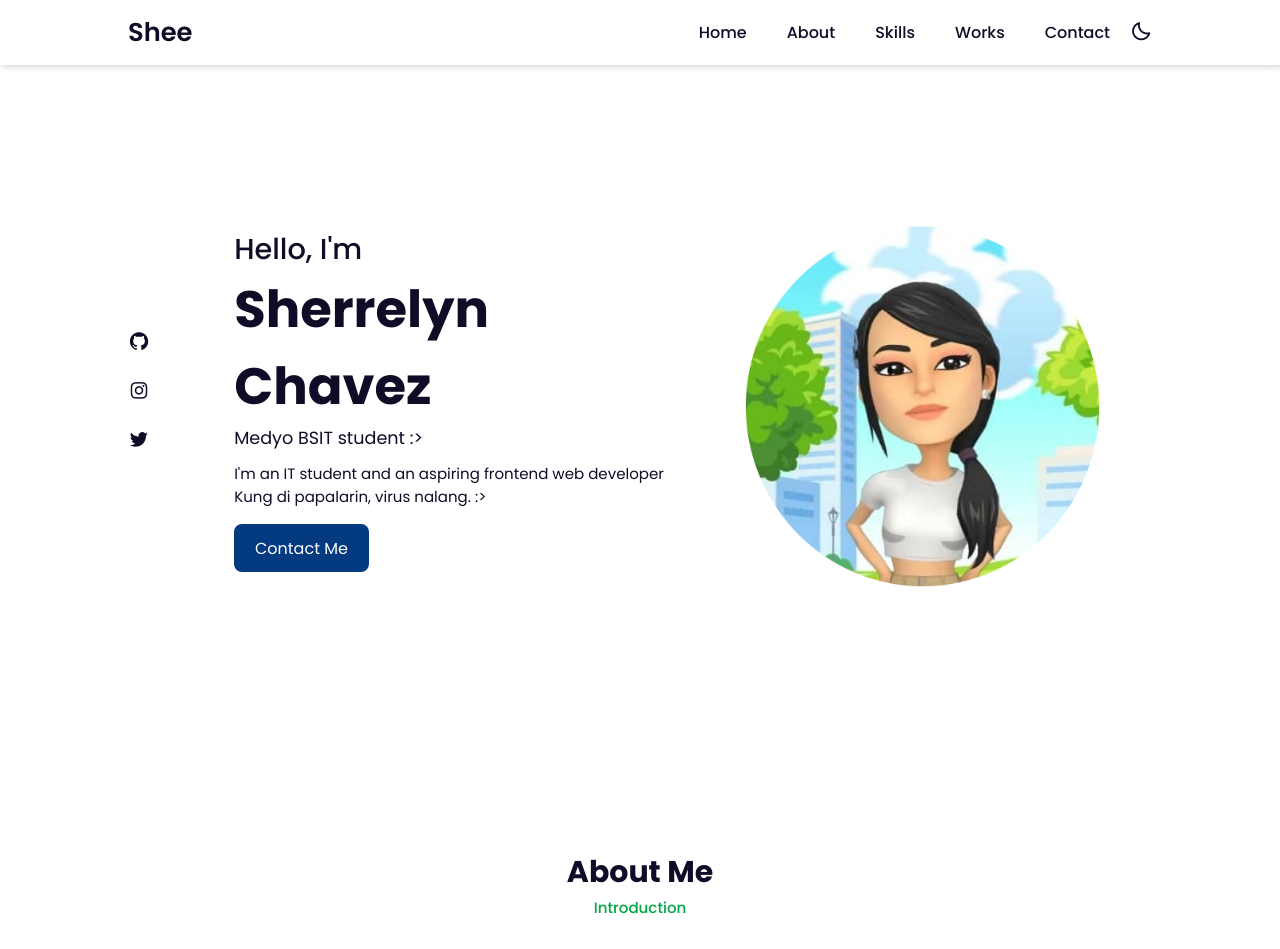
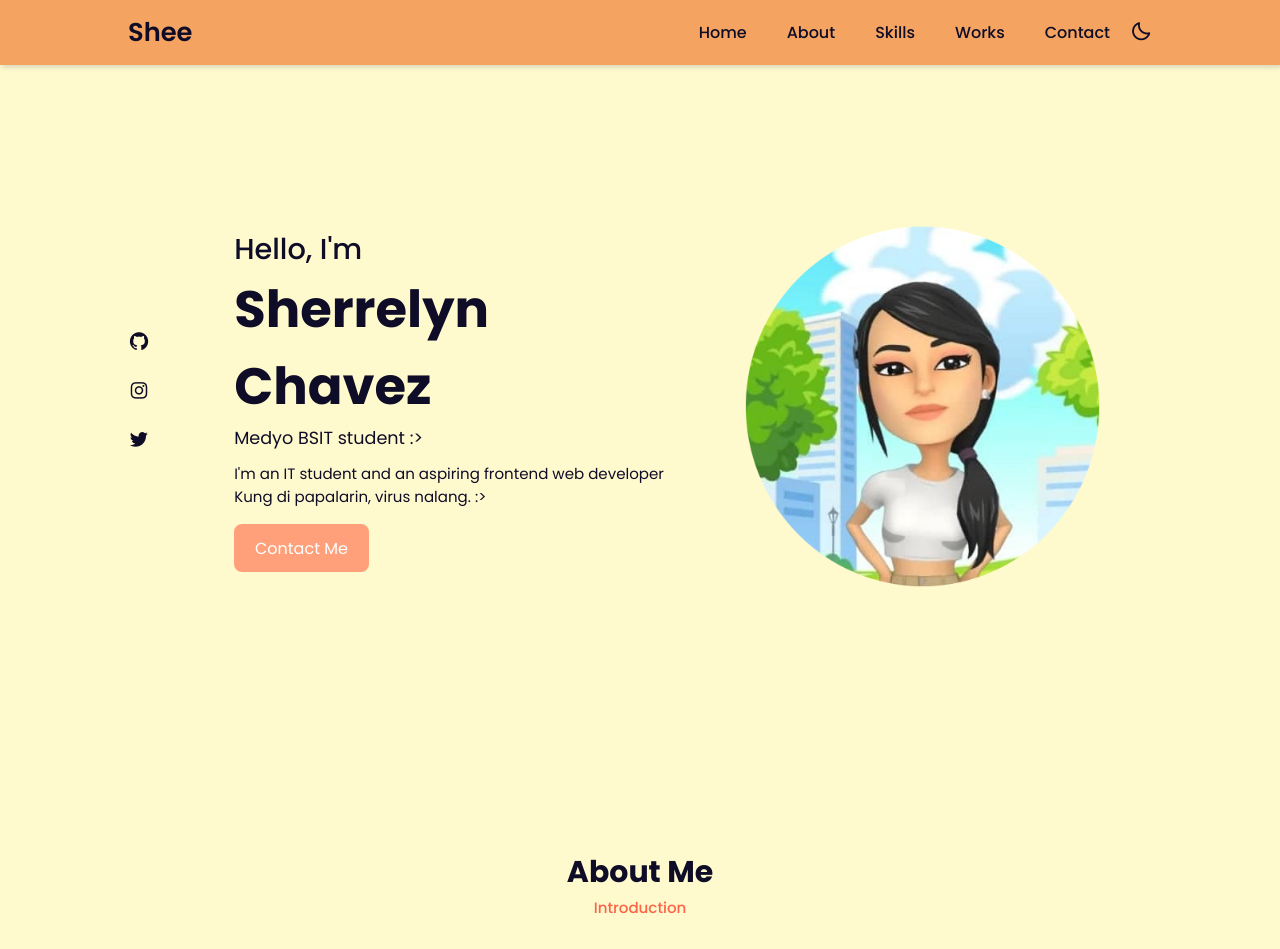
Before and after one commit to sheisshee/sheisshee.github.io, a plain HTML site: page index.html in a window 1280 px wide. Shown: the top 949 px of the page. Drawn offline with nearby package versions, Linux system fonts and the light colour scheme.

Commit message:
Added new files, and make minor changes to the colors in style.css

```diff
--- a/css/style.css
+++ b/css/style.css
@@ -11,10 +11,10 @@
   font-family: "Poppins", sans-serif;
 }
 :root {
-  --main-color: #033a80;
-  --bg-color: #fff;
+  --main-color: #FFA07A;
+  --bg-color: 	#FFFACD;
   --text-color: #0f0c27;
-  --hover: hsl(260, 100%, 51%);
+  --hover: rgb(255,99,71);
 
   --big-font: 3.2rem;
   --medium-font: 1.8rem;
@@ -44,7 +44,7 @@ body {
 
 .heading span {
   font-size: var(--p-font);
-  color: rgb(2, 166, 70);
+  color: rgb(255,99,71);
 }
 header {
   position: fixed;
@@ -60,6 +60,7 @@ header {
   transition: 0.2s;
   box-shadow: -3px -3px 7px #ffffff73,
 				2px 2px 5px rgba(94, 104, 121, 0.288);
+  background-color:#F4A460;
 }
 header.shadow {
   box-shadow: 0 0 4px rgb(14 55 54 / 15%);
@@ -71,6 +72,7 @@ header.shadow {
 }
 .navbar {
   display: flex;
+
 }
 .navbar a {
   font-size: 1rem;
@@ -80,7 +82,10 @@ header.shadow {
 }
 .navbar a:hover {
   color: var(--hover);
+
 }
+
+
 #menu-icon {
   font-size: 24px;
   cursor: pointer;
@@ -342,7 +347,7 @@ form textarea {
 .contact-button {
   width: 160px;
   cursor: pointer;
-  background: #2768d9;
+  background: #FFA07A;
   color: #fff;
   justify-content: center;
   text-transform: uppercase;
--- a/index.html
+++ b/index.html
@@ -15,7 +15,10 @@
 <body>
     <!-- Navbar -->
     <header>
+
         <a href="#about" class="logo">Shee</a>
+
+
 
         <div class="bx bx-menu" id="menu-icon"></div>
 
@@ -29,7 +32,6 @@
         </ul>
     </header>
     <!-- Home -->
-
     <section class="home" id="home">
         <div class="social">
             <a href="https://github.com/Sherrelyn"><i class='bx bxl-github'></i></a>
@@ -122,7 +124,7 @@
                 </div>
             </div>
             <div class="skills-img">
-                <img src="assets/img/123.png" alt="">
+                <img src="assets/img/skills.jpg" alt="">
             </div>
         </div>
 
@@ -220,6 +222,7 @@
     </div>
 
 
+
     <!-- Link To JS -->
     <script src="./js/script.js"></script>
 </body>
--- a/js/script.js
+++ b/js/script.js
@@ -10,9 +10,6 @@
 
     menu.onclick = () => {
         navbar.classList.toggle('active');
-    }
-    window.onscroll = () => {
-        navbar.classList.remove('active');
     }
 
     // Dark Mode
```
Also changed, not shown: assets/img/123.png (deleted), assets/img/skills.jpg (added).
